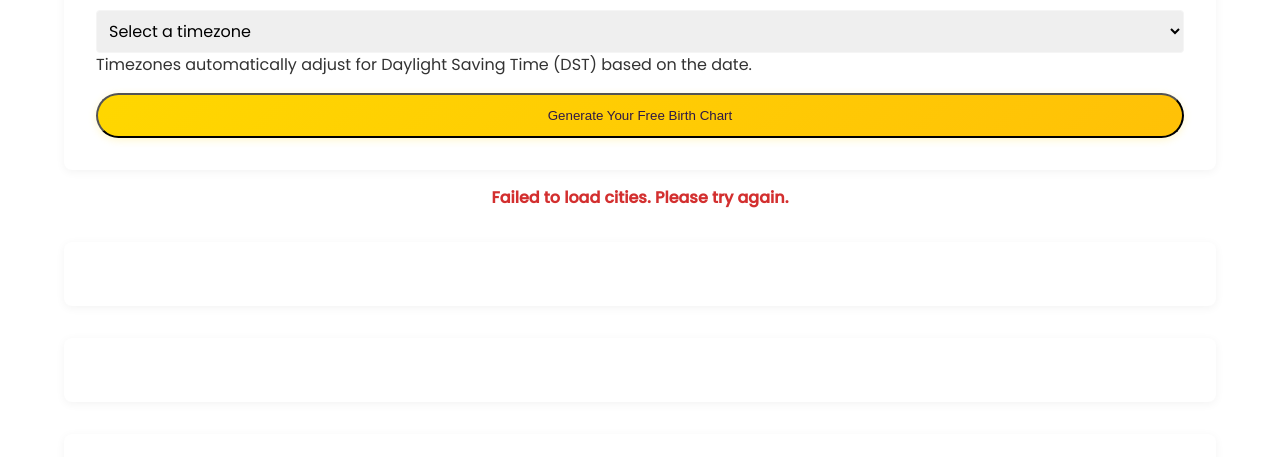
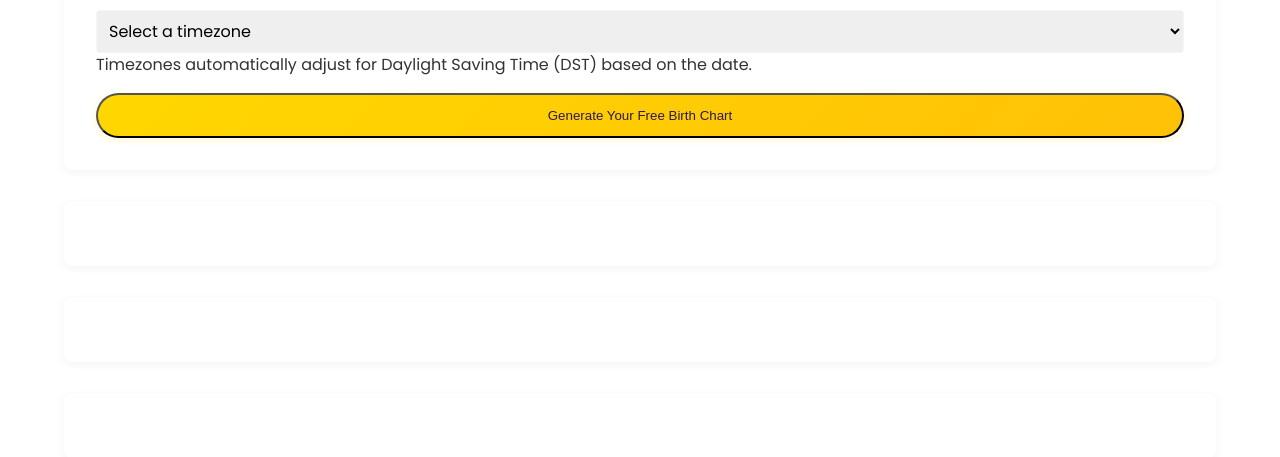
Before and after one commit to zhangjianuothegreat/zen-astrology, a Flask app: page / in a window 1280 px wide. Shown: the part 1557-2014 px from the top of the page. Run offline with Flask 3, Linux system fonts and the light colour scheme; data that the repository does not hold is empty.

Commit message:
Initial commit: 提交星盘计算项目的backend文件（包含修改后的index.html等）

```diff
--- a/templates/index.html
+++ b/templates/index.html
@@ -479,7 +479,7 @@
         // 加载城市数据
         async function loadCities() {
             try {
-                const response = await fetch('/astrology/get-cities');
+                const response = await fetch('/get-cities');
                 const cityData = await response.json();
                 return cityData;
             } catch (err) {
@@ -634,7 +634,7 @@
                     timezone: isManualInput ? document.getElementById('manual-timezone').value : document.getElementById('timezone').value
                 };
 
-                const response = await fetch('/astrology/generate-chart', {
+                const response = await fetch('/generate-chart', {
                     method: 'POST',
                     headers: { 'Content-Type': 'application/json' },
                     body: JSON.stringify(data)
```
